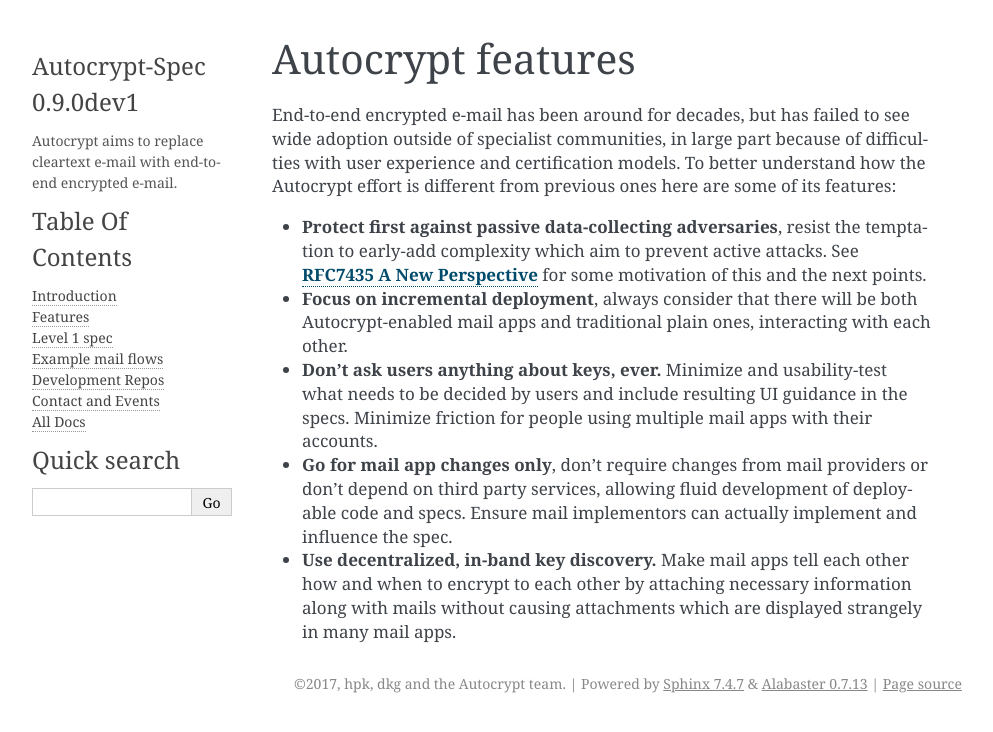
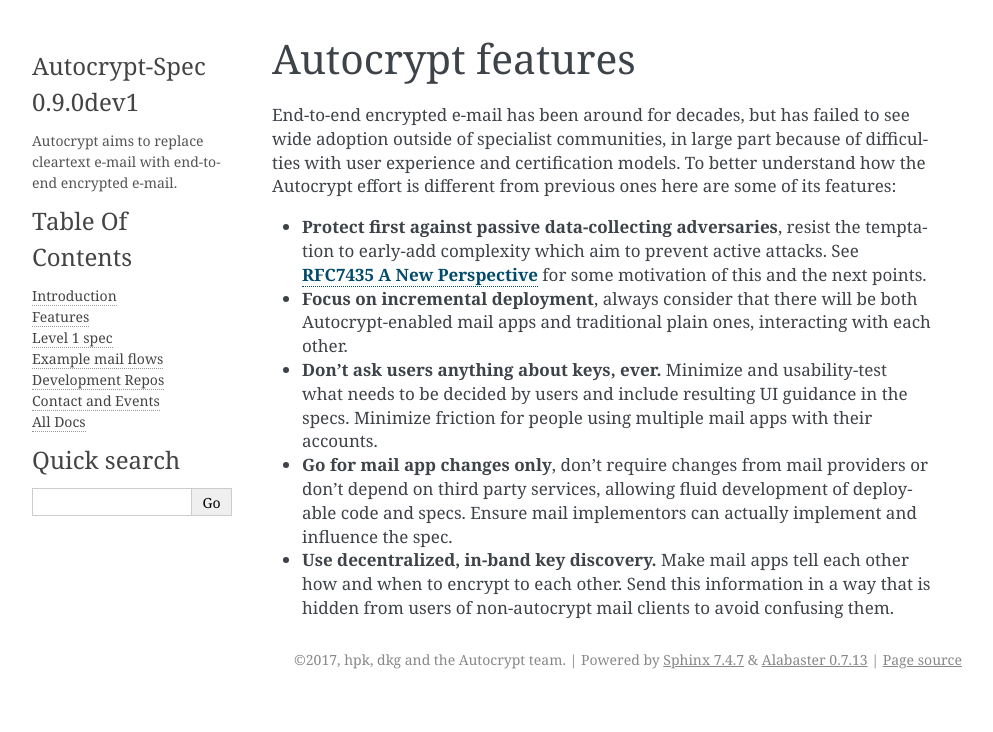
Before and after one commit to autocrypt/autocrypt, a Sphinx documentation site: the page built from doc/features.rst, in a window 1280 px wide. Shown: the top 732 px of the page, without its empty margins (148-1141 px from the left). Built offline with Sphinx 7.4.7, drawn with Linux system fonts in a browser that asks for light colours.

Commit message:
Rephrase the no attachments feature
Trying to capture the general idea in a positive formulation.

```diff
--- a/doc/features.rst
+++ b/doc/features.rst
@@ -28,6 +28,6 @@
   can actually implement and influence the spec.
 
 - **Use decentralized, in-band key discovery.**  Make mail apps
-  tell each other how and when to encrypt to each other
-  by attaching necessary information along with mails without
-  causing attachments which are displayed strangely in many mail apps.
+  tell each other how and when to encrypt to each other. Send this
+  information in a way that is hidden from users of non-autocrypt mail
+  clients to avoid confusing them.
```
